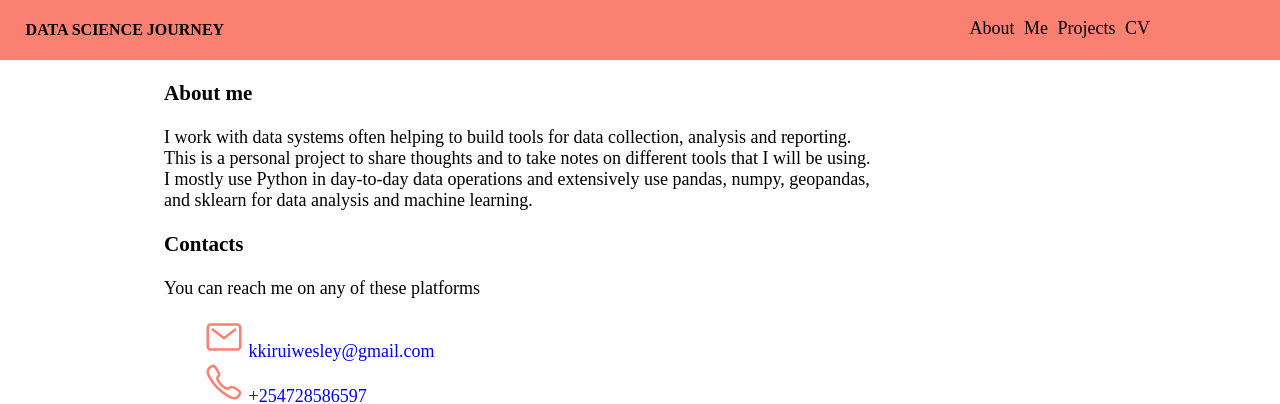
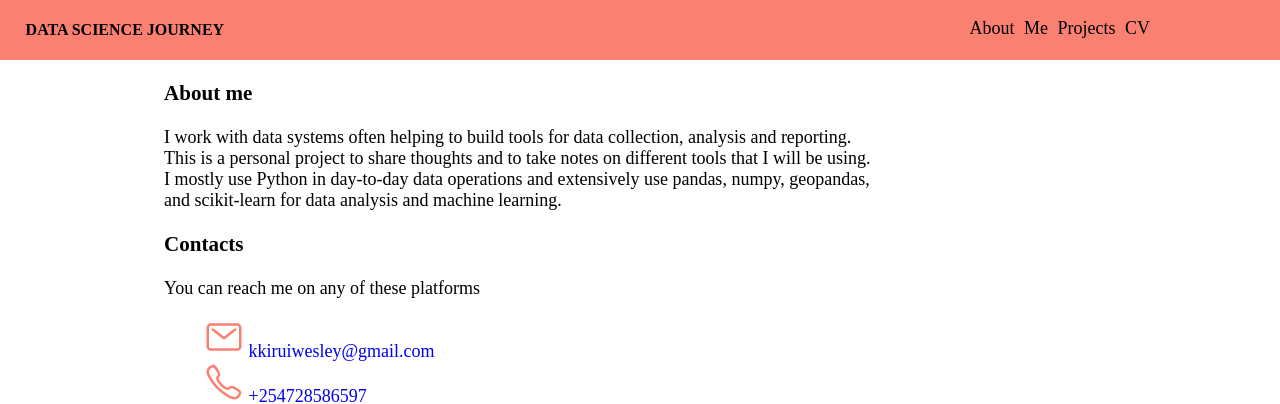
Before and after one commit to wkirui/wkirui.github.io, a Jekyll site: the page built from about.html, in a window 1280 px wide. Shown: the top 404 px of the page. Built offline with Jekyll 4.4.1, drawn with Linux system fonts in a browser that asks for light colours; nearby versions of some CDN libraries.

Commit message:
typo fix

```diff
--- a/about.html
+++ b/about.html
@@ -7,7 +7,7 @@ title: 'About : Wesley Kirui'
     <h3>{{ "About me" |uppercase }}</h3>
     <p>{{ "I work with data systems often helping to build tools for data collection, analysis and reporting.<br>
         This is a personal project to share thoughts and to take notes on different tools that I will be using.<br>
-        I mostly use Python in day-to-day data operations and extensively use pandas, numpy, geopandas,<br>and sklearn for data analysis and machine learning." }}
+        I mostly use Python in day-to-day data operations and extensively use pandas, numpy, geopandas,<br>and scikit-learn for data analysis and machine learning." }}
     </p>
 
     <h3>Contacts</h3>
```
